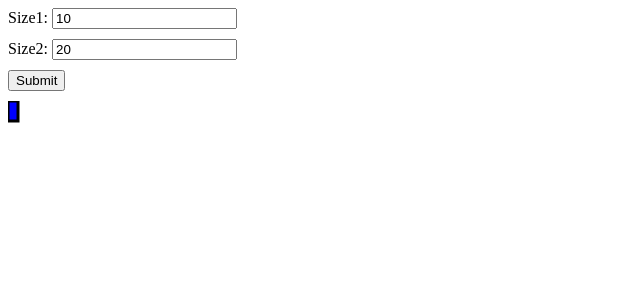
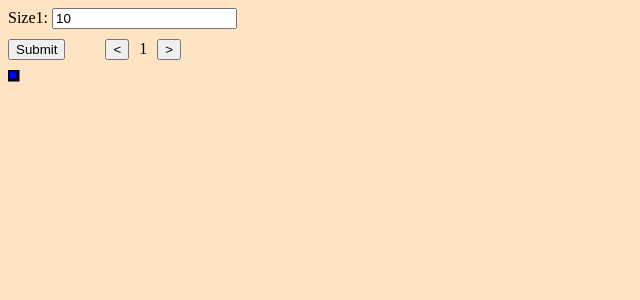
Before and after one commit to lukasmic/shapes-exercise, an Angular app: page / in a window 1280 px wide. Shown: the top 300 px of the page, without its empty margins (0-640 px from the left). Built offline with nearby package versions, Linux system fonts and the light colour scheme.

Commit message:
added submit, prev/next shape, a bit of styling

```diff
--- a/src/app/app.component.css
+++ b/src/app/app.component.css
@@ -5,3 +5,16 @@
 input {
     margin-bottom: 10px;
 }
+
+button {
+    margin-right: 10px;
+}
+
+#submitButton {
+    margin-right: 40px;
+}
+
+#currentShapeId {
+    margin-right: 10px;
+    width: 100px;
+}
--- a/src/app/app.component.html
+++ b/src/app/app.component.html
@@ -1,11 +1,16 @@
-<form id="shapeForm" [formGroup]="formGroup">
+<form id="shapeForm" [formGroup]="formGroup" (ngSubmit)="onSubmit()" ngNativeValidate>
   <label for="shapeAttribute1">Size1: </label>
-  <input id="shapeAttribute1" type="text" formControlName="shapeAttribute1Control">
+  <input required="true" min="0" id="shapeAttribute1" type="number" formControlName="shapeAttribute1Control">
   <div *ngIf="currentShape._type == 'Rectangle'">
     <label for="shapeAttribute2">Size2: </label>
     <input id="shapeAttribute2" type="text" formControlName="shapeAttribute2Control">
   </div>
-  <button (click)="onSubmit()">Submit</button>
+  <div>
+    <button id="submitButton" type="submit">Submit</button>
+    <button id="previousShape"(click)="selectPreviousShape()"><</button>
+    <label for="currentShapeId" id="currentShapeId" [textContent]="currentShapeId + 1"></label>
+    <button id="nextShape"(click)="selectNextShape()">></button>
+  </div>
 </form>
 
 <svg *ngIf="currentShape._type == 'Circle'" width="1500" height="1000">
--- a/src/app/app.component.ts
+++ b/src/app/app.component.ts
@@ -1,7 +1,7 @@
 import { Component, OnInit } from '@angular/core';
 import { FormBuilder, FormControl, FormGroup } from '@angular/forms';
 import { Shape } from './shape.model';
-import { ShapesService } from './shapes.service';
+import { ShapesService } from './services/shapes.service';
 
 @Component({
   selector: 'app-root',
@@ -9,6 +9,18 @@ import { ShapesService } from './shapes.service';
   styleUrls: ['./app.component.css'],
 })
 export class AppComponent implements OnInit {
+  // formGroup = this.fb.group({
+  //   shapeAttributeControl: [''],
+  //   shapeAttribute2Control: [''],
+  //   address: this.fb.group({
+  //     street: [''],
+  //     city: [''],
+  //     state: [''],
+  //     zip: ['']
+  //   }),
+  // });
+
+  currentShapeId: number = 0;
   shapeAttribute1Control = new FormControl(0);
   shapeAttribute2Control = new FormControl(0);
   formGroup = new FormGroup({
@@ -25,7 +37,7 @@ export class AppComponent implements OnInit {
   ngOnInit(): void {
     this.shapesService.getShapes().subscribe((shapes: Shape[]) => {
       this.shapes = shapes;
-      this.currentShape = this.shapes[3];
+      this.currentShape = this.shapes[0];
       this.displayShape(this.currentShape);
     });
   }
@@ -53,7 +65,41 @@ export class AppComponent implements OnInit {
   }
 
   onSubmit(): void {
+    switch (this.currentShape._type) {
+      case 'Circle':
+        (this.currentShape as any).radius = this.shapeAttribute1;
+        this.shapes[this.currentShapeId] = this.currentShape as Shape;
+        break;
+      case 'Square':
+        (this.currentShape as any).size = this.shapeAttribute1;
+        break;
+      case 'Rectangle':
+        (this.currentShape as any).length = this.shapeAttribute1;
+        (this.currentShape as any).width = this.shapeAttribute2;
+        break;
+      default:
+        break;
+    }
+    this.shapes[this.currentShapeId] = this.currentShape as Shape;
     this.shapeAttribute1 = this.shapeAttribute1Control.value!;
     this.shapeAttribute2 = this.shapeAttribute2Control.value!;
   }
+
+  selectPreviousShape(): void {
+    const index = this.shapes.indexOf(this.currentShape);
+    if (index > 0) {
+      this.currentShape = this.shapes[index - 1];
+      this.currentShapeId = index - 1;
+      this.displayShape(this.currentShape);
+    }
+  }
+
+  selectNextShape(): void {
+    const index = this.shapes.indexOf(this.currentShape);
+    if (index < this.shapes.length - 1) {
+      this.currentShape = this.shapes[index + 1];
+      this.currentShapeId = index + 1;
+      this.displayShape(this.shapes[this.currentShapeId]);
+    }
+  }
 }
--- a/src/app/shapes.service.ts
+++ b/src/app/services/shapes.service.ts
@@ -1,6 +1,6 @@
 import { Injectable } from '@angular/core';
 import { delay, Observable, of } from 'rxjs';
-import { Circle, Rectangle, Shape, Square } from './shape.model';
+import { Circle, Rectangle, Shape, Square } from '../shape.model';
 
 @Injectable()
 export class ShapesService {
--- a/src/styles.css
+++ b/src/styles.css
@@ -1 +1,4 @@
 /* You can add global styles to this file, and also import other style files */
+body{
+    background-color: bisque;
+}
```
Also changed, not shown: src/app/app.module.ts (+6 -13 lines), src/app/services/area-calculator.service.ts (added, +9 -0 lines), 2 other files (tests, documents, lock files or other folders).
